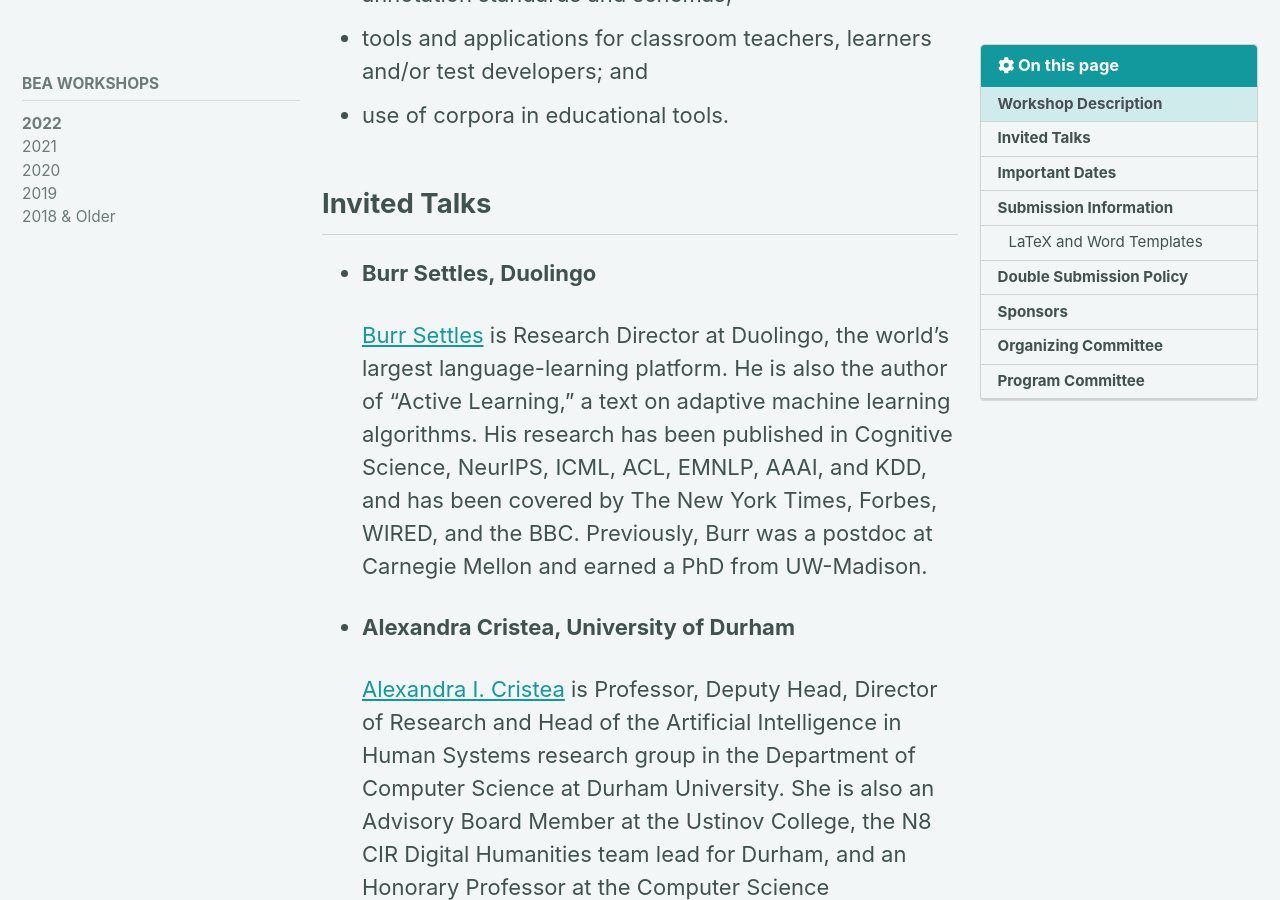
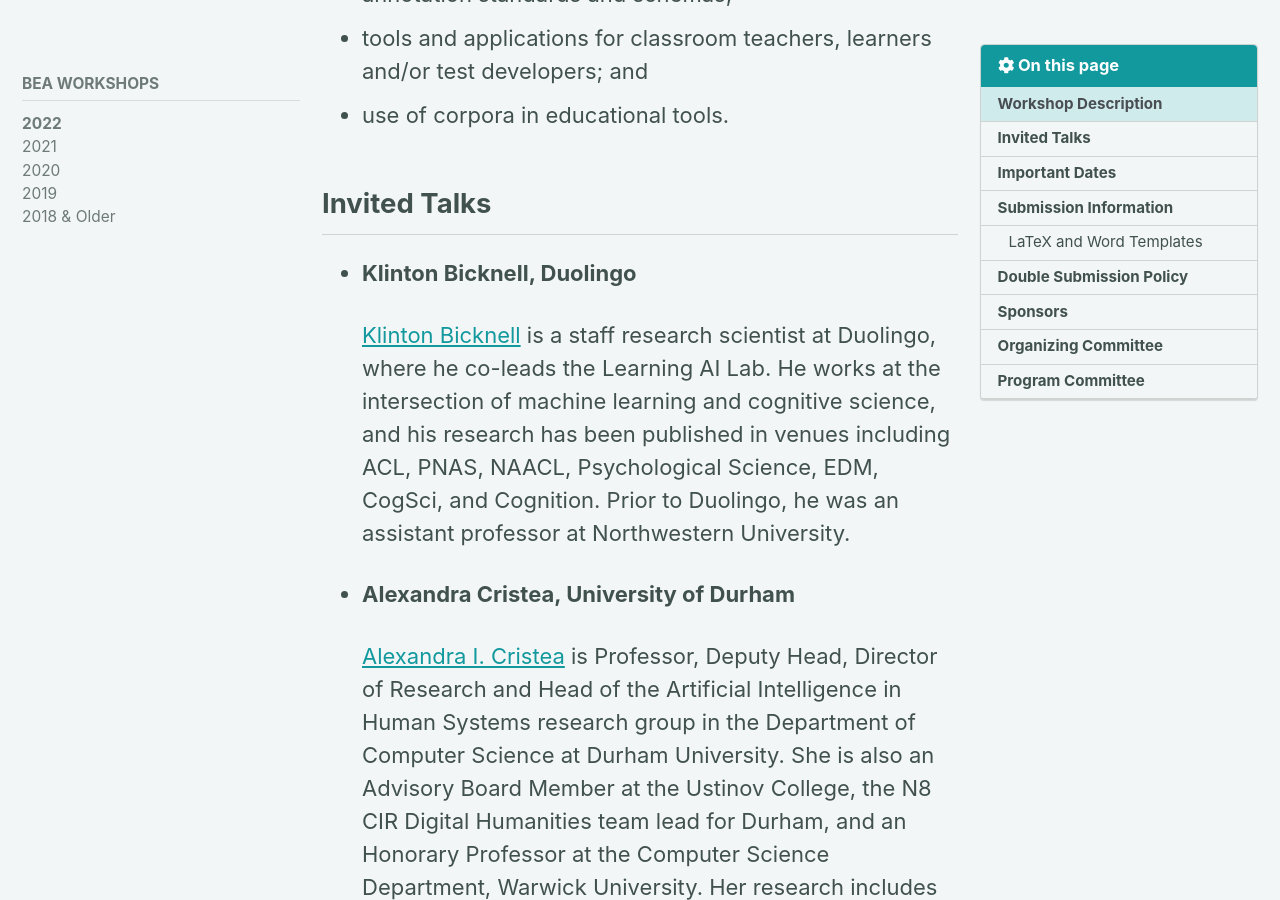
Before and after one commit to sigedu-org/website, a Jekyll site: the page built from _pages/bea/current.md, in a window 1280 px wide and 900 px high, scrolled down 3243 px. Built offline with Jekyll 4.4.1, drawn with Linux system fonts in a browser that asks for light colours; cached includes are drawn as plain includes; nearby versions of some CDN libraries.

Commit message:
Update current.md

```diff
--- a/_pages/bea/current.md
+++ b/_pages/bea/current.md
@@ -79,9 +79,9 @@ We will solicit papers that incorporate NLP methods, including, but not limited
 
 ## Invited Talks
 
-- **Burr Settles, Duolingo**
+- **Klinton Bicknell, Duolingo**
 
-  [Burr Settles](http://burrsettles.com/) is Research Director at Duolingo, the world’s largest language-learning platform. He is also the author of "Active Learning," a text on adaptive machine learning algorithms. His research has been published in Cognitive Science, NeurIPS, ICML, ACL, EMNLP, AAAI, and KDD, and has been covered by The New York Times, Forbes, WIRED, and the BBC. Previously, Burr was a postdoc at Carnegie Mellon and earned a PhD from UW-Madison.
+  [Klinton Bicknell](https://www.klintonbicknell.com) is a staff research scientist at Duolingo, where he co-leads the Learning AI Lab. He works at the intersection of machine learning and cognitive science, and his research has been published in venues including ACL, PNAS, NAACL, Psychological Science, EDM, CogSci, and Cognition. Prior to Duolingo, he was an assistant professor at Northwestern University.
 
 - **Alexandra Cristea, University of Durham**
 
```
